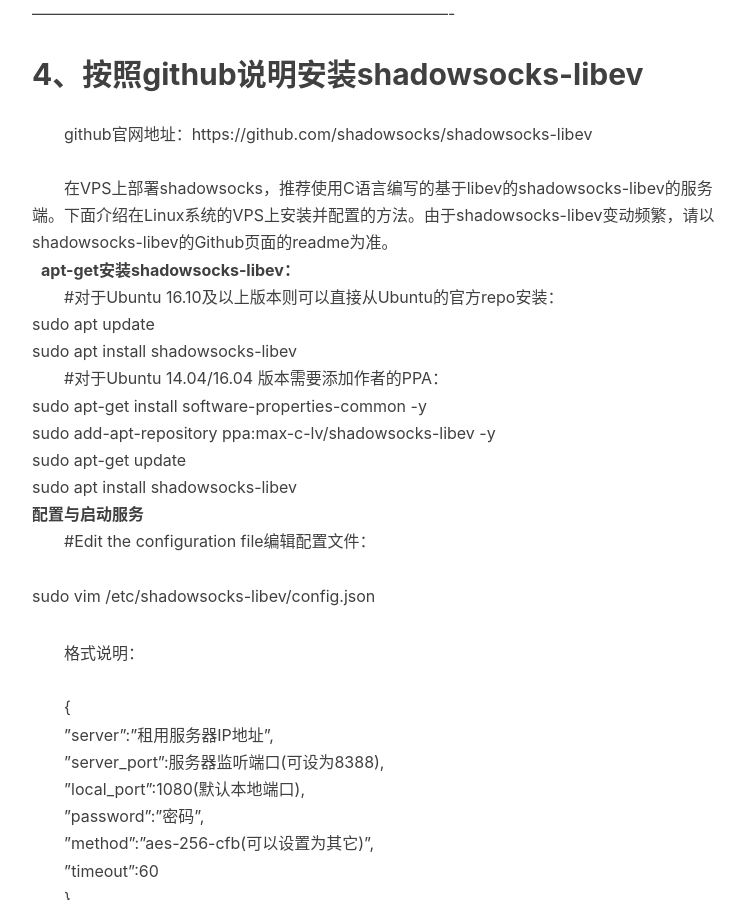
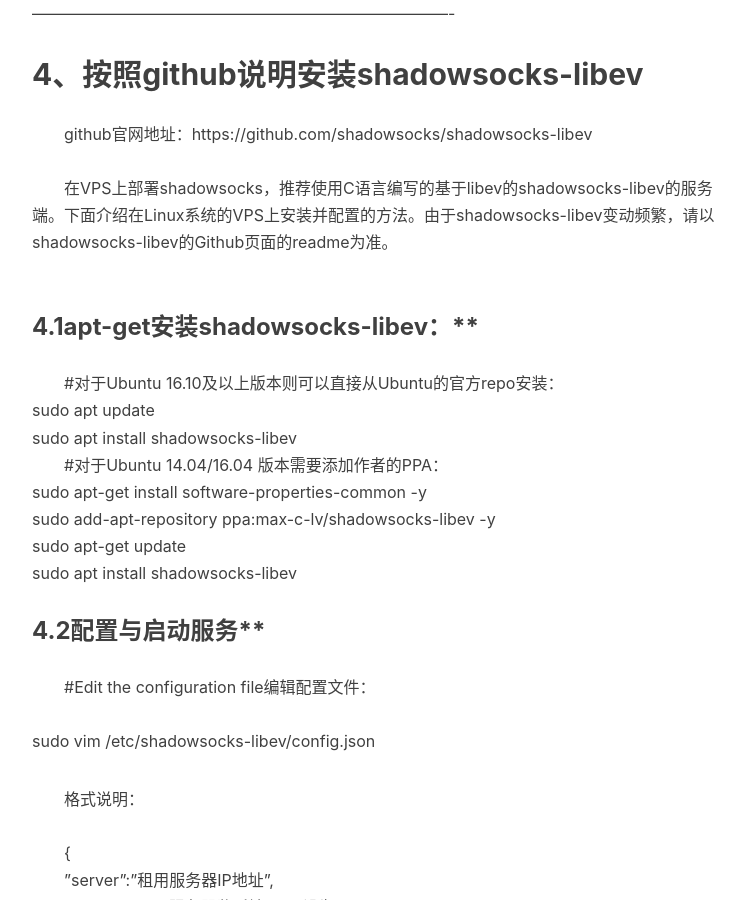
Before and after one commit to ARTAvrilLavigne/ARTAvrilLavigne.github.io, a Jekyll site: the page built from _posts/2017-10-31-shadowsocks.markdown, in a window 1280 px wide and 900 px high, scrolled down 3400 px. Shown: the whole window, without its empty margins (233-977 px from the left). Built offline with Jekyll 4.4.1, drawn with Linux system fonts in a browser that asks for light colours; nearby versions of some CDN libraries; comment, search, counter and statistics services are not loaded.

Commit message:
Update 2017-10-31-shadowsocks.markdown

```diff
--- a/_posts/2017-10-31-shadowsocks.markdown
+++ b/_posts/2017-10-31-shadowsocks.markdown
@@ -105,7 +105,7 @@
 ## 4、按照github说明安装shadowsocks-libev<br>
 　　github官网地址：https://github.com/shadowsocks/shadowsocks-libev <br>
 　　在VPS上部署shadowsocks，推荐使用C语言编写的基于libev的shadowsocks-libev的服务端。下面介绍在Linux系统的VPS上安装并配置的方法。由于shadowsocks-libev变动频繁，请以shadowsocks-libev的Github页面的readme为准。<br>
-**apt-get安装shadowsocks-libev：**<br>
+### 4.1apt-get安装shadowsocks-libev：**<br>
 　　#对于Ubuntu 16.10及以上版本则可以直接从Ubuntu的官方repo安装：<br>
     sudo apt update  <br>
     sudo apt install shadowsocks-libev  <br>
@@ -114,7 +114,7 @@
     sudo add-apt-repository ppa:max-c-lv/shadowsocks-libev -y  <br>
     sudo apt-get update  <br>
     sudo apt install shadowsocks-libev  <br>
-**配置与启动服务**<br>
+### 4.2配置与启动服务**<br>
 　　#Edit the configuration file编辑配置文件：<br>
     sudo vim /etc/shadowsocks-libev/config.json  <br>
 
```
